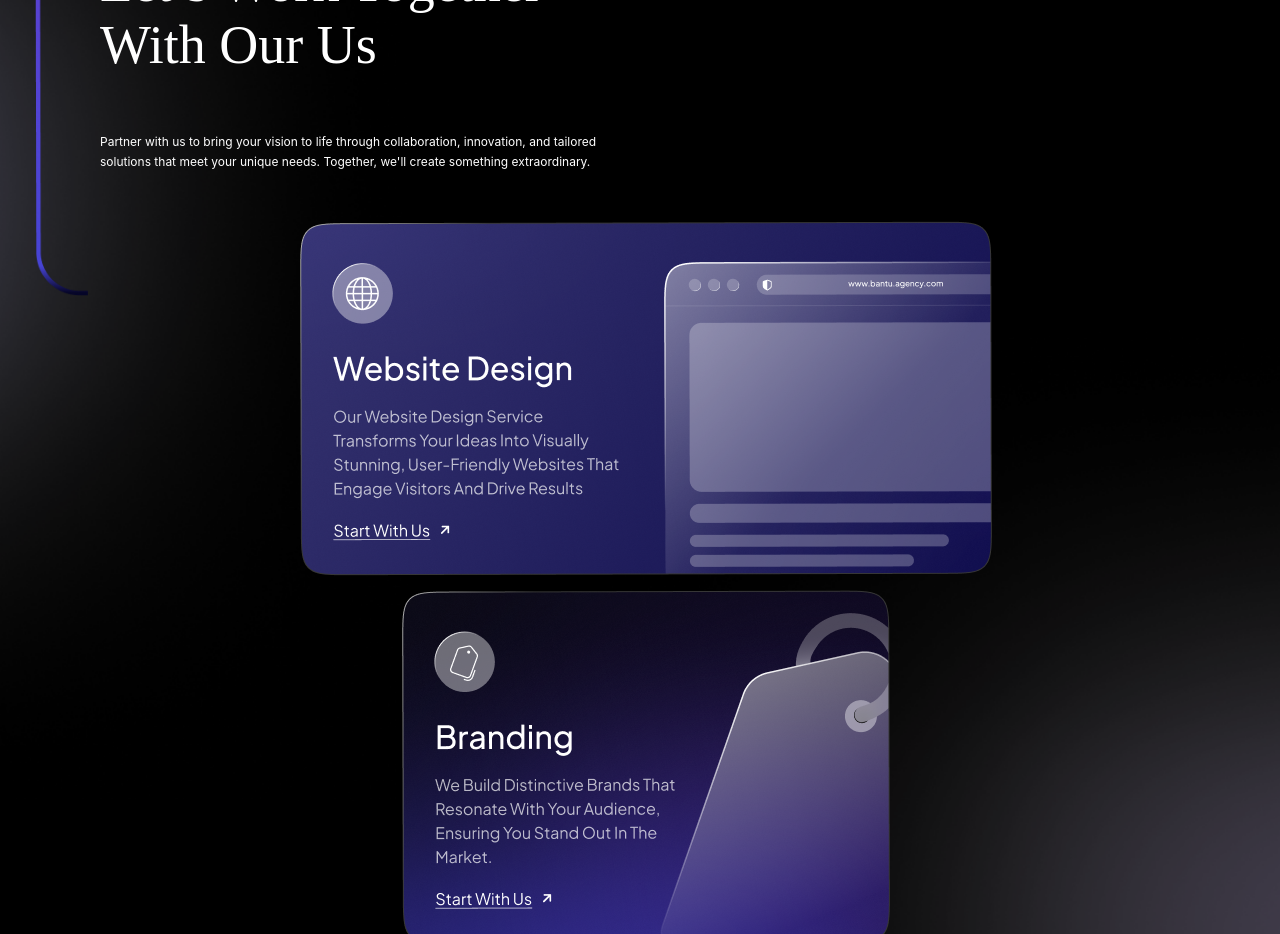
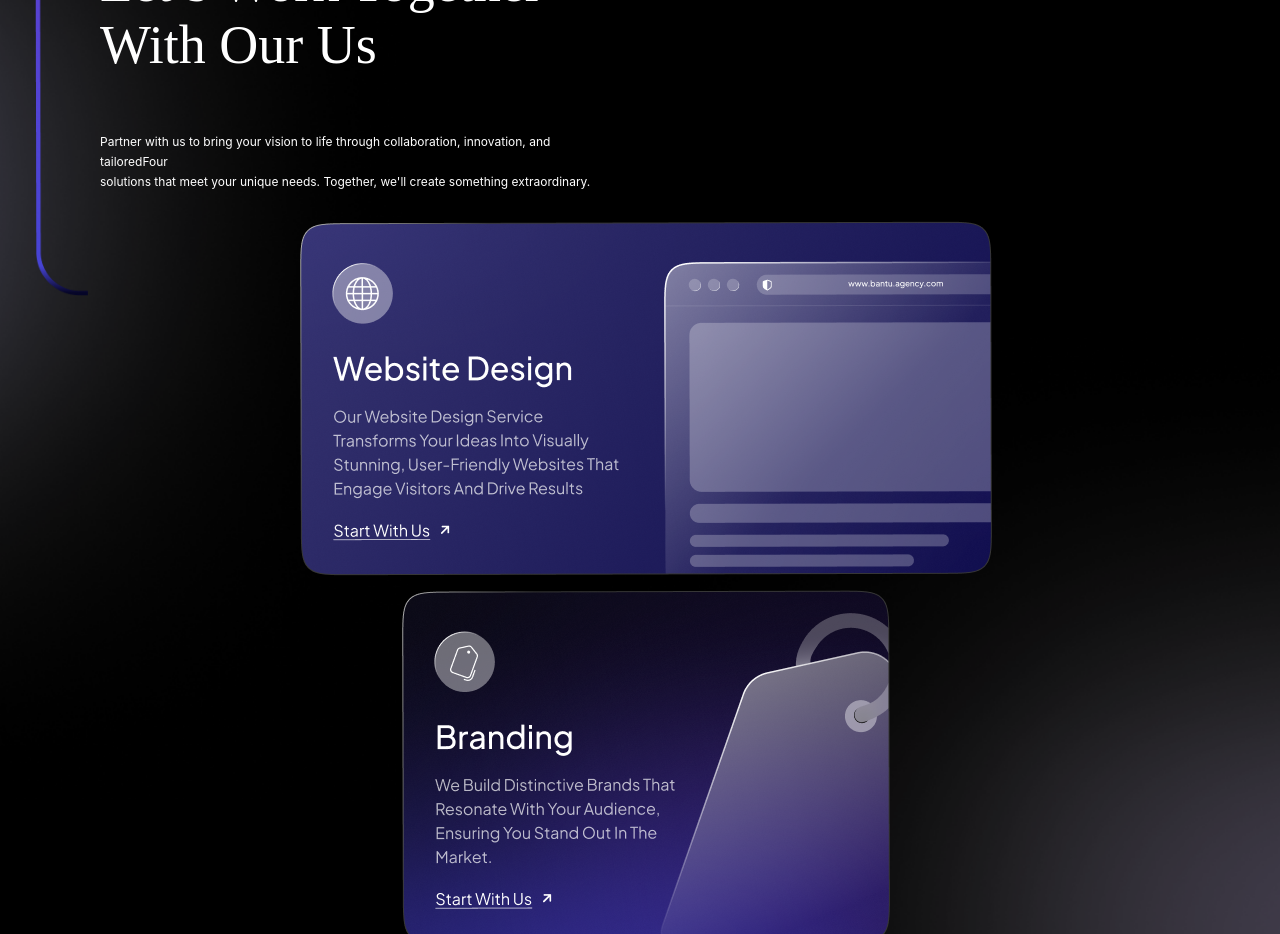
Before and after one commit to Naveed69/codesquare_Assignment, a React (Create React App) app in the folder brandworx-agency/: page / in a window 1280 px wide. Shown: the part 1320-2254 px from the top of the page. Built offline with nearby package versions, Linux system fonts and the light colour scheme; the HTML template or start-up script is replaced by a standard one.

Commit message:
completed

```diff
--- a/brandworx-agency/src/components/Portfolio/Portfolio.css
+++ b/brandworx-agency/src/components/Portfolio/Portfolio.css
@@ -189,7 +189,7 @@
   }
 
   .portfolios-container > p {
-    font-size: 50px;
+    font-size: 45px;
     position: relative;
     top: 50px;
   }
--- a/brandworx-agency/src/components/ServiceSection/Servicesection.jsx
+++ b/brandworx-agency/src/components/ServiceSection/Servicesection.jsx
@@ -21,7 +21,7 @@ export const Servicesection = () => {
         <p>Let’s Work Together With Our Us</p>
         <span style={{ fontSize: "12px" }}>
           Partner with us to bring your vision to life through collaboration,
-          innovation, and tailored
+          innovation, and tailoredFour
         </span>
         <br />
         <span style={{ fontSize: "12px" }}>
```
